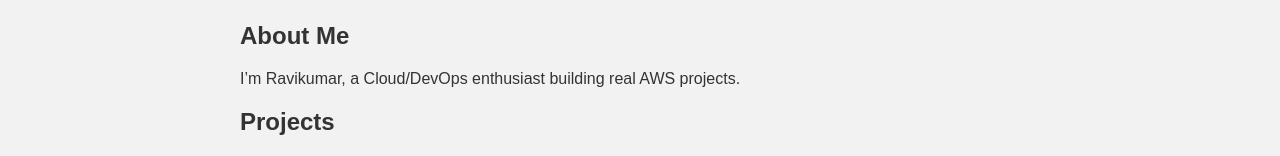
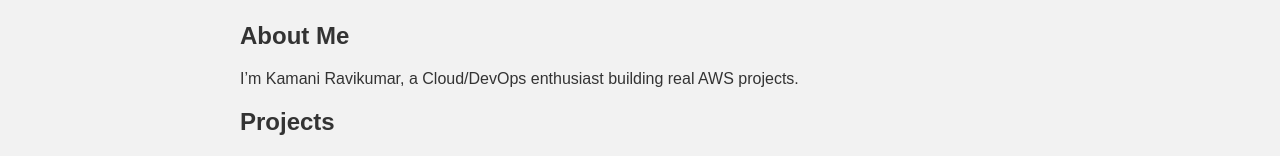
Before and after one commit to RavikumarKamani74/aws-s3-static-site-cicd, a plain HTML site: page index.html in a window 1280 px wide. Shown: the part 172-328 px from the top of the page. Drawn offline with Linux system fonts and the light colour scheme.

Commit message:
Update index.html

```diff
--- a/index.html
+++ b/index.html
@@ -13,7 +13,7 @@
   <main>
     <section>
       <h2>About Me</h2>
-      <p>I’m Ravikumar, a Cloud/DevOps enthusiast building real AWS projects.</p>
+      <p>I’m Kamani Ravikumar, a Cloud/DevOps enthusiast building real AWS projects.</p>
     </section>
     <section>
       <h2>Projects</h2>
```
